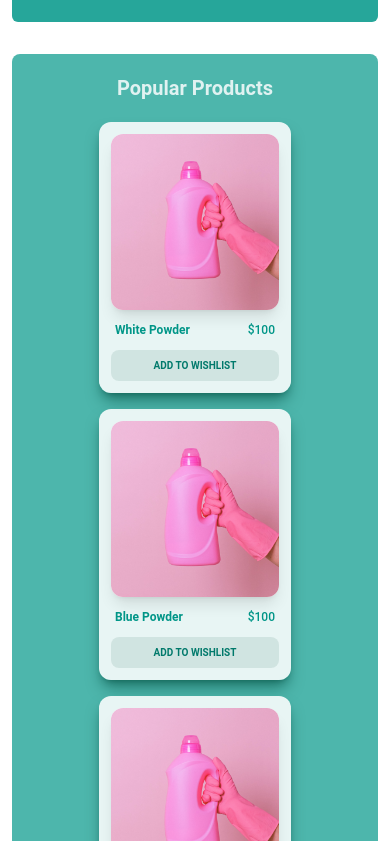
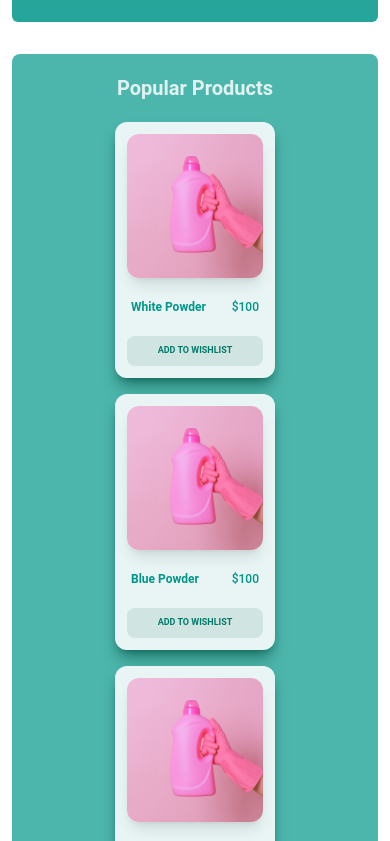
Before and after one commit to AnsariYasirArfat/Ecommerce-FullStack-Project, a React (Vite) app in the folder client/: page / in a window 390 px wide. Shown: the part 1903-2744 px from the top of the page. Built offline with nearby package versions, Linux system fonts and the light colour scheme.

Commit message:
Productcards' size font & Responsivenes updated

```diff
--- a/client/src/Components/ProductCard.jsx
+++ b/client/src/Components/ProductCard.jsx
@@ -19,15 +19,15 @@ function ProductCard({ Product }) {
   };
   return (
     <>
-      <Card className="w-48 sm:w-52 md:w-60 lg:w-64 bg-opacity-[0.87] hover:bg-opacity-100 shadow-lg shadow-teal-900/60 hover:shadow-xl hover:shadow-teal-900/80">
+      <Card className="justify-between w-40 h-64 md:w-44 md:h-72 lg:w-52 lg:h-80 2xl:w-60 2xl:h-[352px] bg-opacity-[0.87] hover:bg-opacity-100 shadow-lg shadow-teal-900/60 hover:shadow-xl hover:shadow-teal-900/80 ">
         <CardHeader
           shadow={true}
           floated={false}
-          className="h-44 sm:h-48 md:h-56 lg:h-60  m-3 md:m-4 lg:m-5  "
+          className="h-36 md:h-40 lg:h-48  2xl:h-56 m-3 md:m-4 lg:m-5  "
         >
           <img
             src={Product.Image}
-            className="w-full h-full object-center object-cover rounded-lg shadow-2xl shadow-teal-950/50 hover:scale-110 ease-in-out duration-100"
+            className="w-full h-full object-center object-cover rounded-md shadow-2xl shadow-teal-950/50 hover:scale-110 ease-in-out duration-100"
           />
         </CardHeader>
         <CardBody className="px-4 py-0 lg:px-5">
@@ -46,12 +46,12 @@ function ProductCard({ Product }) {
             </Typography>
           </div>
         </CardBody>
-        <CardFooter className="p-3 sm:p-4 md:p-5 ">
+        <CardFooter className="p-3 sm:p-4">
           {isWishlisted ? (
             <Button
               onClick={RemoveFromWishList}
               fullWidth={true}
-              className="text-[10px] md:text-xs lg:text-sm  px-4 py-2 md:py-3 bg-teal-900/10 text-red-500 shadow-none hover:shadow-none  focus:shadow-none focus:scale-105 active:scale-100"
+              className="text-[8.5px] md:text-[9.5px] lg:text-xs px-0 py-2 md:py-3 bg-teal-900/10 text-red-500 shadow-none "
             >
               Remove from WishList
             </Button>
@@ -59,7 +59,7 @@ function ProductCard({ Product }) {
             <Button
               onClick={AddedToWishList}
               fullWidth={true}
-              className="text-[10px] md:text-xs lg:text-sm px-4 py-2 md:py-3 bg-teal-900/10 text-teal-700 shadow-none hover:shadow-none  focus:shadow-none focus:scale-105 active:scale-100"
+              className="text-[9px] md:text-[9.5px] lg:text-xs py-2 md:py-3 bg-teal-900/10 text-teal-700 shadow-none "
             >
               Add to WishList
             </Button>
```
